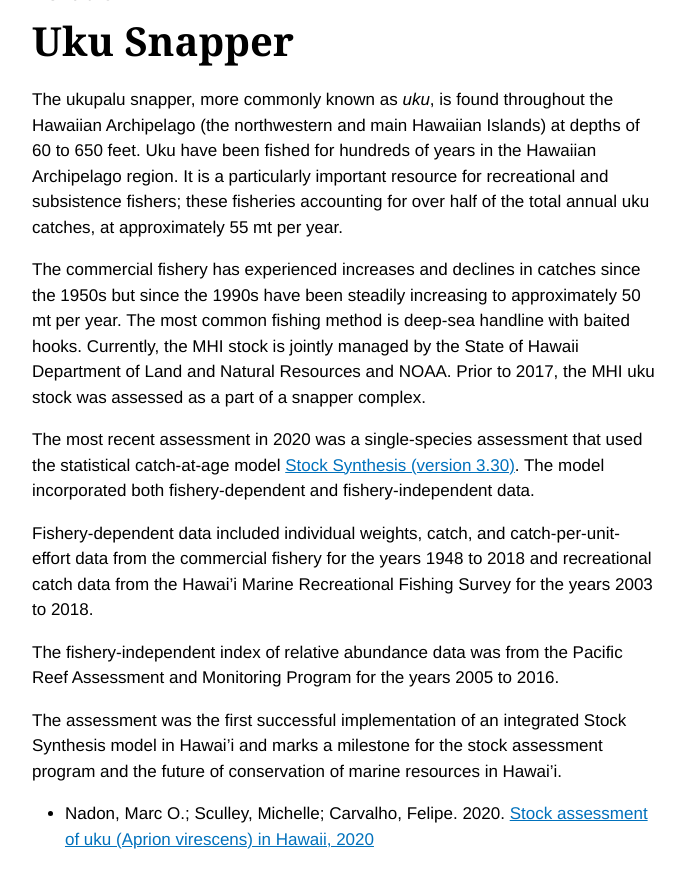
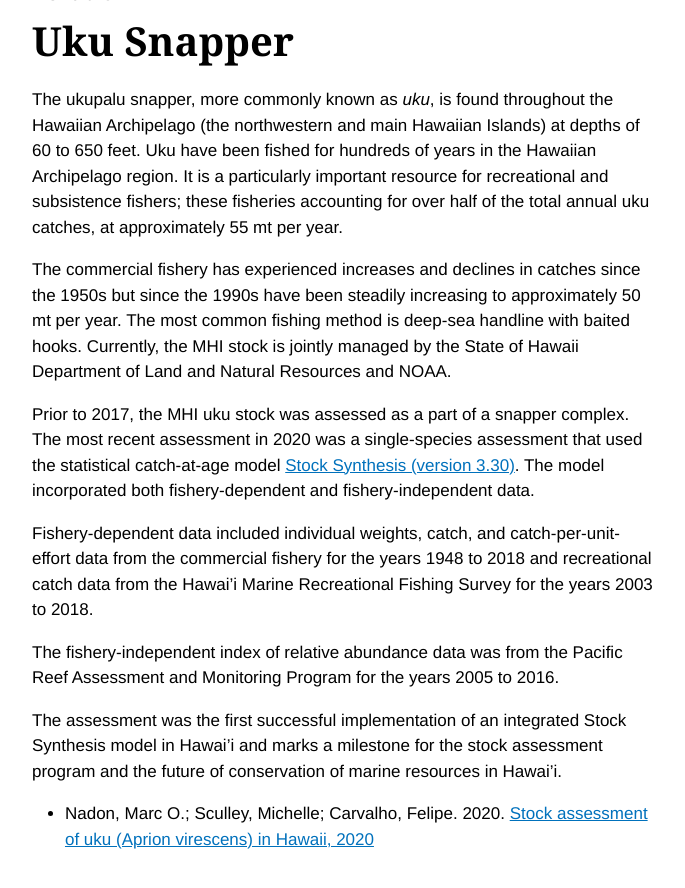
Before and after one commit to PIFSCstockassessments/PIFSCstockassessments.github.io, a Jekyll site: the page built from pifsc-sap-collections/_assessments/uku.md, in a window 1280 px wide and 900 px high, scrolled down 977 px. Shown: the top 888 px of the window, without its empty margins (118-803 px from the left). Built offline with Jekyll 4.4.1, drawn with Linux system fonts in a browser that asks for light colours; some web fonts are replaced; some of the changed lines change nothing that is shown.

Commit message:
minor update to uku

```diff
--- a/pifsc-sap-collections/_assessments/uku.md
+++ b/pifsc-sap-collections/_assessments/uku.md
@@ -8,9 +8,9 @@ sap-hero:
 
 The ukupalu snapper, more commonly known as _uku_, is found throughout the Hawaiian Archipelago (the northwestern and main Hawaiian Islands) at depths of 60 to 650 feet. Uku have been fished for hundreds of years in the Hawaiian Archipelago region. It is a particularly important resource for recreational and subsistence fishers; these fisheries accounting for over half of the total annual uku catches, at approximately 55 mt per year.
 
-The commercial fishery has experienced increases and declines in catches since the 1950s but since the 1990s have been steadily increasing to approximately 50 mt per year. The most common fishing method is deep-sea handline with baited hooks. Currently, the MHI stock is jointly managed by the State of Hawaii Department of Land and Natural Resources and NOAA. Prior to 2017, the MHI uku stock was assessed as a part of a snapper complex.
+The commercial fishery has experienced increases and declines in catches since the 1950s but since the 1990s have been steadily increasing to approximately 50 mt per year. The most common fishing method is deep-sea handline with baited hooks. Currently, the MHI stock is jointly managed by the State of Hawaii Department of Land and Natural Resources and NOAA.
 
-The most recent assessment in 2020 was a single-species assessment that used the statistical catch-at-age model [Stock Synthesis (version 3.30)](https://vlab.ncep.noaa.gov/web/stock-synthesis). The model incorporated both fishery-dependent and fishery-independent data.
+Prior to 2017, the MHI uku stock was assessed as a part of a snapper complex. The most recent assessment in 2020 was a single-species assessment that used the statistical catch-at-age model [Stock Synthesis (version 3.30)](https://github.com/nmfs-stock-synthesis/stock-synthesis/). The model incorporated both fishery-dependent and fishery-independent data.
 
 Fishery-dependent data included individual weights, catch, and catch-per-unit-effort data from the commercial fishery for the years 1948 to 2018 and recreational catch data from the Hawai'i Marine Recreational Fishing Survey for the years 2003 to 2018.
 
```
